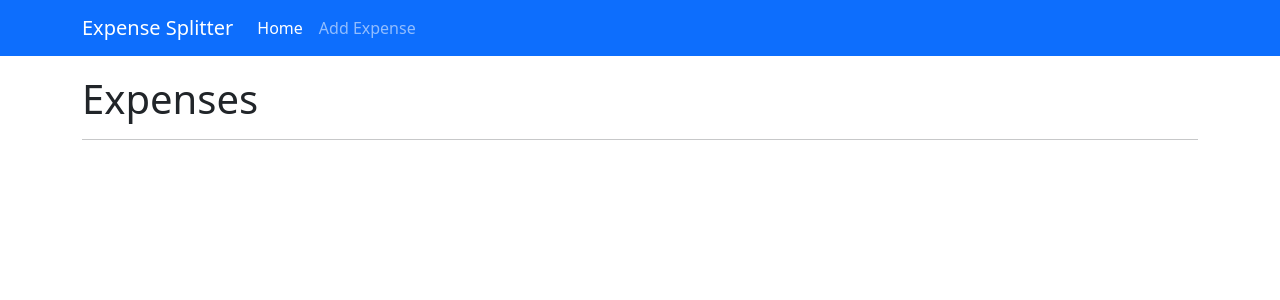
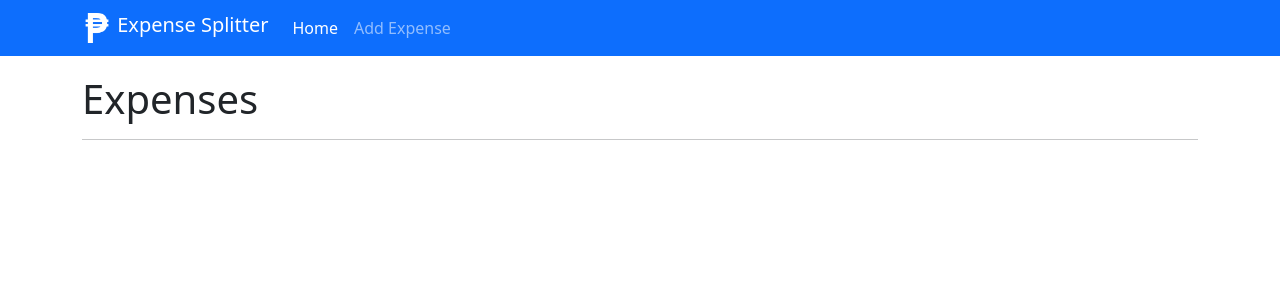
Before and after one commit to ARPM01/expense-splitter, a Flask app: page /home in a window 1280 px wide. Shown: the top 300 px of the page. Run offline with Flask 3, Linux system fonts and the light colour scheme.

Commit message:
Add logo images and styling

```diff
--- a/static/css/style.css
+++ b/static/css/style.css
@@ -5,3 +5,9 @@
 .task-list {
     width: 50%;
 }
+
+.navbar-logo {
+    fill: green;
+    width: 30px;
+    height: 30px;
+}
--- a/templates/home.html
+++ b/templates/home.html
@@ -5,12 +5,15 @@
     <title>Expense Splitter</title>
     <link href="https://cdn.jsdelivr.net/npm/bootstrap@5.3.3/dist/css/bootstrap.min.css" rel="stylesheet" integrity="sha384-QWTKZyjpPEjISv5WaRU9OFeRpok6YctnYmDr5pNlyT2bRjXh0JMhjY6hW+ALEwIH" crossorigin="anonymous">
     <link rel="stylesheet" href="static/css/style.css">
-
+    <link rel="icon" href="{{ url_for('static', filename='images/logo.svg') }}" type="image/svg+xml">
 </head>
 <body>
     <nav class="navbar navbar-expand-lg bg-primary" data-bs-theme="dark">
         <div class="container">
-            <a class="navbar-brand" href="#">Expense Splitter</a>
+            <a class="navbar-brand mb-0 h1" href="#">
+                <img src="{{ url_for('static', filename='images/logo-white.png') }}" alt="app logo" class="navbar-logo d-inline-block align-top"></svg>
+                Expense Splitter
+            </a>
             <div class="collapse navbar-collapse" id="navbarNav">
             <ul class="navbar-nav">
                 <li class="nav-item">
```
Also changed, not shown: static/images/logo-white.png (added), static/images/logo.png (added), static/images/logo.svg (added).
